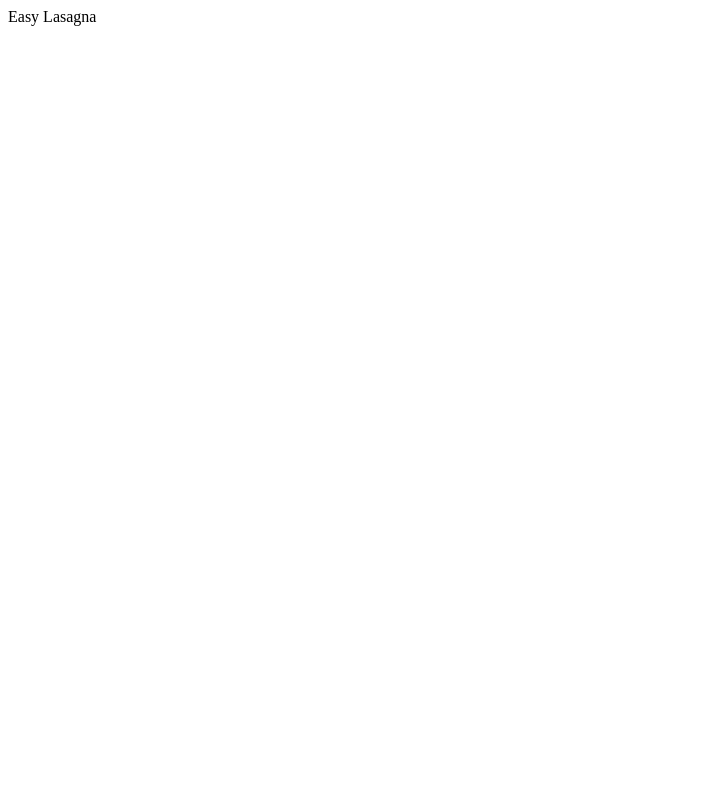
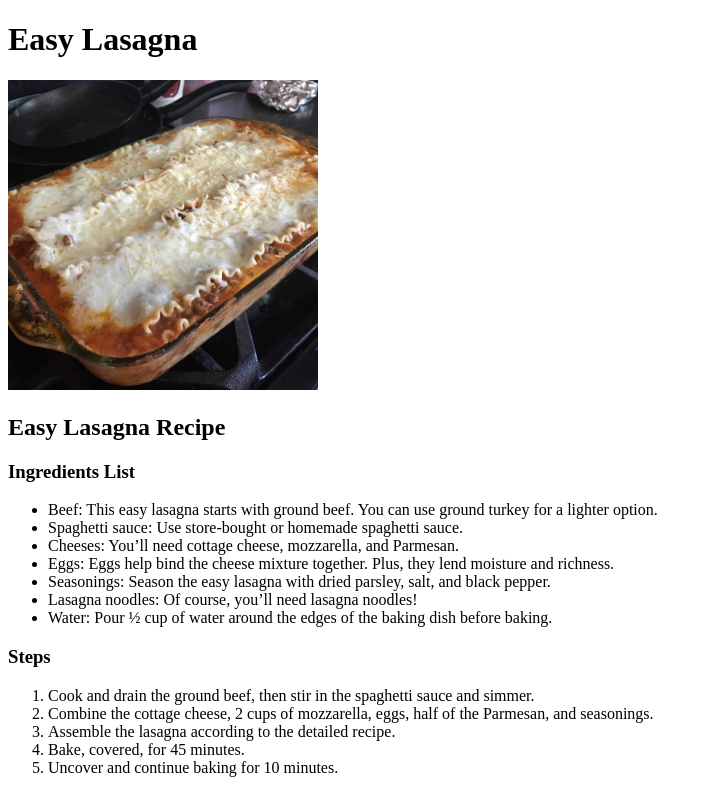
Before and after one commit to ErikaFurudo111297/odin-recipes, a plain HTML site: page lasagna.html in a window 1280 px wide. Shown: the whole page, without its empty margins (0-712 px from the left). Drawn offline with Linux system fonts and the light colour scheme.

Commit message:
Added a page for lasagna with details on recipe

```diff
--- a/lasagna.html
+++ b/lasagna.html
@@ -1,12 +1,64 @@
 <!DOCTYPE html>
 <html lang="en">
     <head>
-        <meta charset="utf-8>
+        <meta charset="utf-8">
         <Title>
             Easy Lasagna
         </Title>
     </head>
     <body>
-
+        <h1>
+            Easy Lasagna
+        </h1>
+        <img src="images/lasagna.jpeg" Width="310" Height="310">
+        <h2>
+            Easy Lasagna Recipe
+        </h2>
+        <h3>
+            Ingredients List
+        </h3>
+        <ul>
+            <li>
+                Beef: This easy lasagna starts with ground beef. You can use ground turkey for a lighter option.
+            </li>
+            <li>
+                Spaghetti sauce: Use store-bought or homemade spaghetti sauce.
+            </li>
+            <li>
+                Cheeses: You’ll need cottage cheese, mozzarella, and Parmesan.
+            </li>
+            <li>
+                Eggs: Eggs help bind the cheese mixture together. Plus, they lend moisture and richness.
+            </li>
+            <li>
+                Seasonings: Season the easy lasagna with dried parsley, salt, and black pepper.
+            </li>
+            <li>
+                Lasagna noodles: Of course, you’ll need lasagna noodles!
+            </li>
+            <li>
+                Water: Pour ½ cup of water around the edges of the baking dish before baking.
+            </li>
+        </ul>
+        <h3>
+            Steps
+        </h3>
+        <ol>
+            <li>
+                Cook and drain the ground beef, then stir in the spaghetti sauce and simmer.
+            </li>
+            <li>
+                Combine the cottage cheese, 2 cups of mozzarella, eggs, half of the Parmesan, and seasonings.
+            </li>
+            <li>
+                Assemble the lasagna according to the detailed recipe.
+            </li>
+            <li>
+                Bake, covered, for 45 minutes.
+            </li>
+            <li>
+                Uncover and continue baking for 10 minutes.
+            </li>
+        </ol>
     </body>
 </html>
```
Also changed, not shown: index.html (+4 -1 lines), images/lasagna.jpeg (added).
